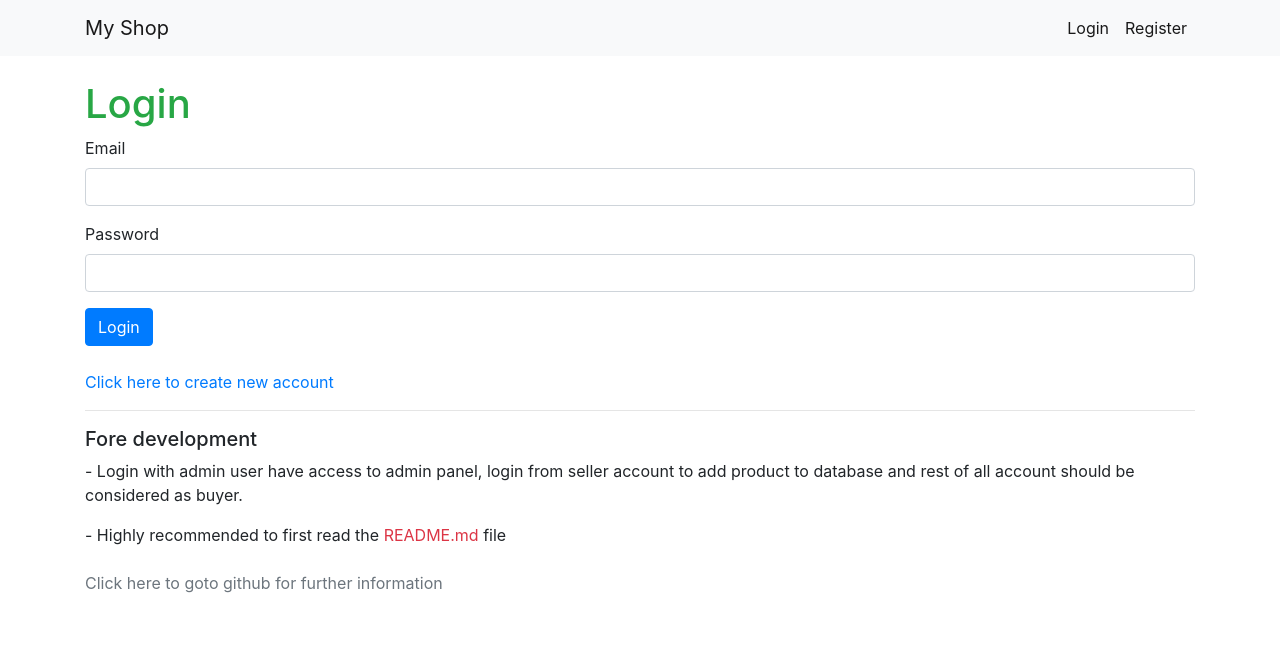
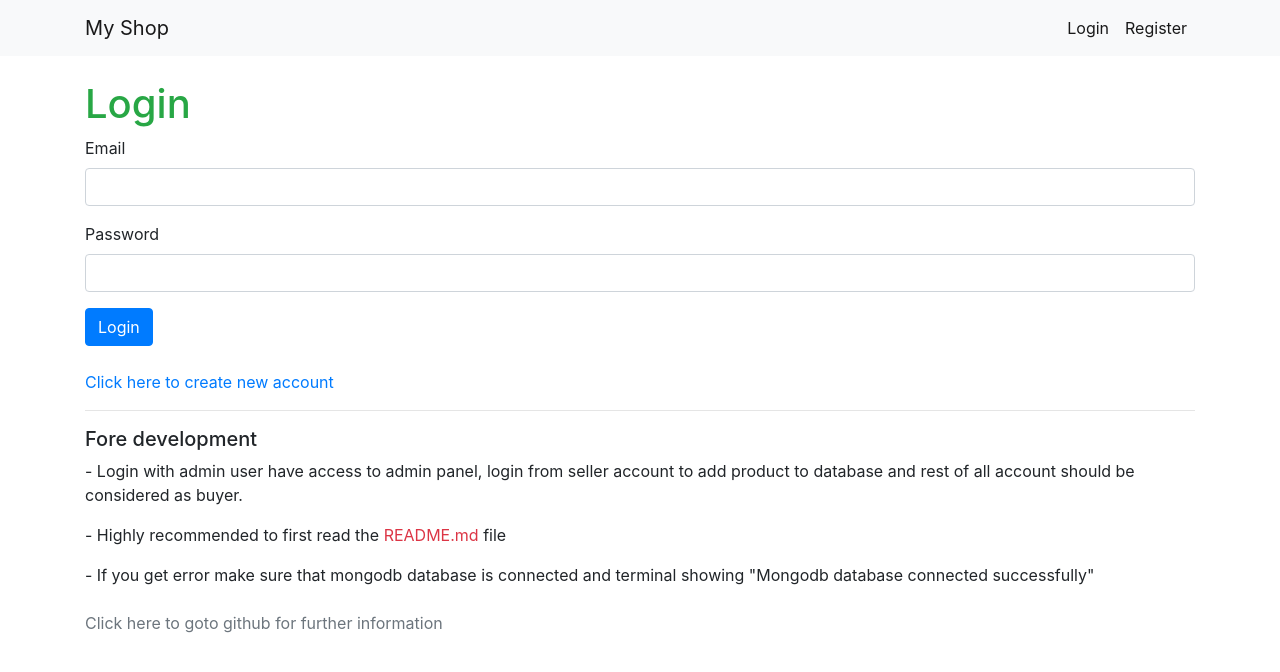
Before and after one commit to dharmeshphd/my-store, a React (Create React App) app in the folder client/: page /login in a window 1280 px wide. Shown: the top 672 px of the page. Built offline with nearby package versions, Linux system fonts and the light colour scheme; no server answers.

Commit message:
Update Login.js

```diff
--- a/client/src/pages/Login.js
+++ b/client/src/pages/Login.js
@@ -66,6 +66,7 @@ const Login = ({login, isAuthenticated}) => {
      <h5>Fore development</h5>
      <p>- Login with admin user have access to admin panel, login from seller account to add product to database and rest of all account should be considered as buyer.</p>
      <p>- Highly recommended to first read the <a href="https://github.com/dharmeshphd/my-store/" className="text-danger">  README.md </a>file</p>
+     <p>- If you get error make sure that mongodb database is connected and terminal showing "Mongodb database connected successfully"</p>
      <p></p>
       <p className="mt-4">
         <a href="https://github.com/dharmeshphd/my-store/" className="text-secondary">Click here to goto github for further information</a>
```
